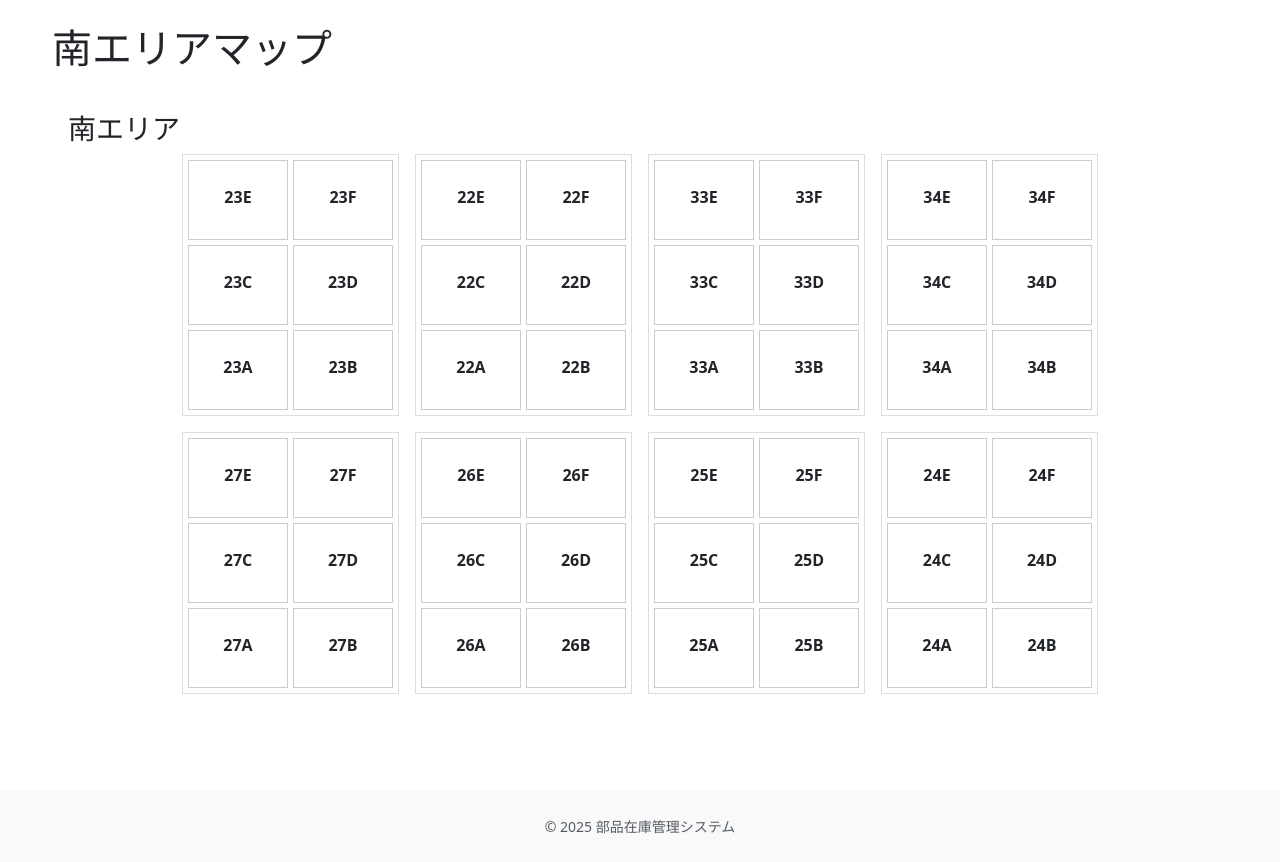
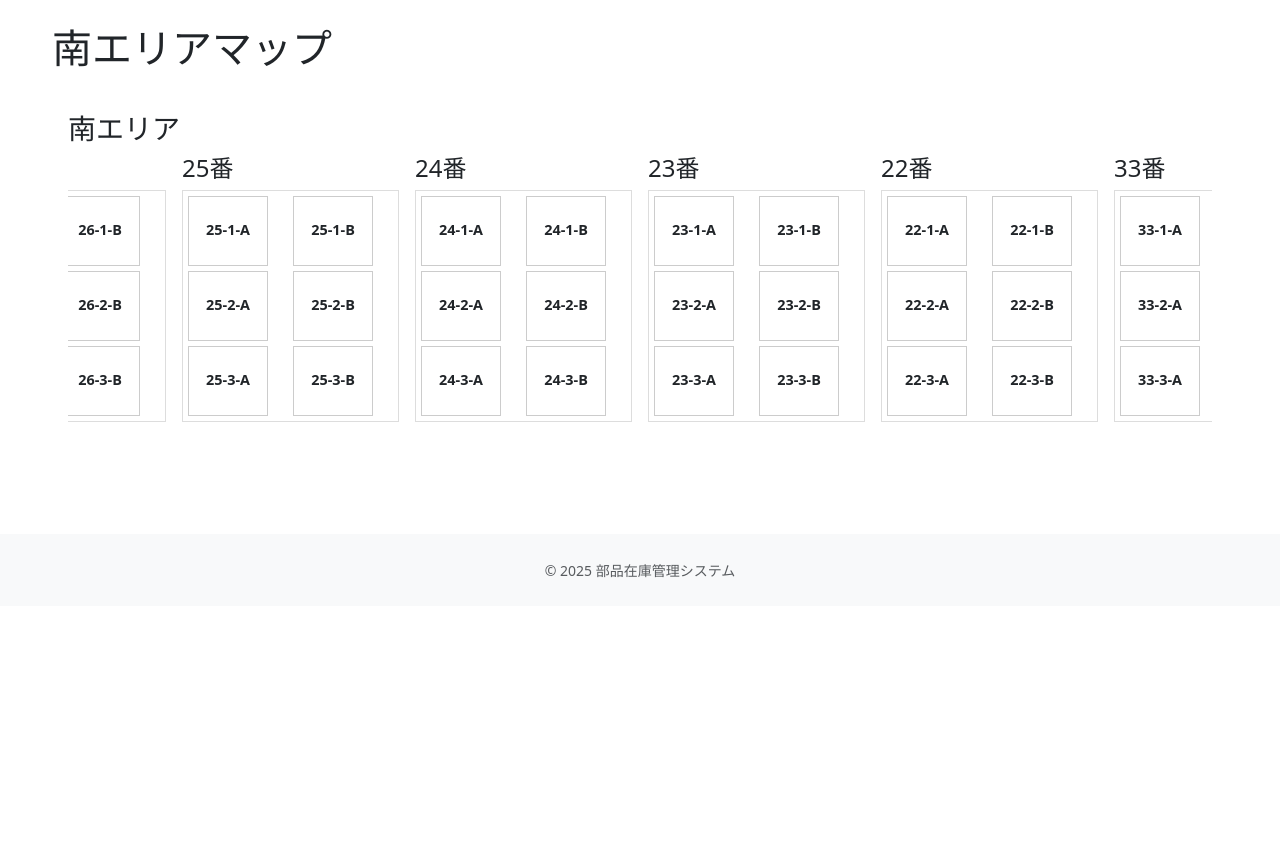
Before and after one commit to ko-matsushita2404/inventory-dashboard, a Flask app: page /map/south_area in a window 1280 px wide. Shown: the part 76-938 px from the top of the page. After the commit the page ends 654 px from the top, so only its background shows below. Run offline with Flask 3, Linux system fonts and the light colour scheme; the visitor is signed in with stand-in values (Sample User, id 1); data that the repository does not hold is empty; parts of the project's set-up code (start-up, migrations or seed data) failed here and were passed over.

Commit message:
Add files via upload

```diff
--- a/static/css/map_styles.css
+++ b/static/css/map_styles.css
@@ -41,10 +41,10 @@
 }
 
 .grid-cell {
-    width: 100px;
-    height: 80px;
+    width: 80px; /* 幅を狭くする */
+    height: 70px; /* 高さを少し調整 */
     border: 1px solid #ccc;
-    padding: 10px;
+    padding: 5px; /* パディングを調整 */
     text-align: center;
     cursor: pointer;
     transition: background-color 0.3s;
@@ -64,13 +64,14 @@
 
 .zone-name {
     font-weight: bold;
+    font-size: 0.9em; /* 少し小さく */
     display: block;
-    margin-bottom: 5px;
+    margin-bottom: 3px;
     white-space: nowrap;
 }
 
 .product-numbers {
-    font-size: 0.8em;
+    font-size: 0.7em; /* フォントサイズを小さくする */
     color: #555;
     display: block;
     white-space: nowrap;
@@ -89,27 +90,17 @@
     color: #0056b3;
 }
 
-/* --- Mobile View Adjustments --- */
-@media (max-width: 767.98px) {
-    /* Allow map containers to scroll horizontally */
-    .small-area-container,
-    .large-area-wrapper {
-        overflow-x: auto;
-        padding-bottom: 1rem; /* Add some padding for the scrollbar */
-    }
+/* --- Layout Adjustments --- */
+/* Force horizontal scrolling for all map containers */
+.small-area-container,
+.large-area-wrapper {
+    display: flex;
+    flex-wrap: nowrap; /* 折り返しを無効化 */
+    overflow-x: auto;  /* 横スクロールを有効化 */
+    padding-bottom: 1rem;
+}
 
-    /* Prevent the grid from shrinking too much */
-    .small-area-row-grid {
-        display: grid;
-        grid-template-columns: repeat(8, 100px); /* Keep original column setup */
-        gap: 5px;
-    }
-
-    .shelf-block {
-        display: grid;
-        grid-template-columns: repeat(2, 100px); /* Keep original column setup */
-        gap: 5px;
-        border: 1px solid #ddd;
-        padding: 5px;
-    }
+.small-area-row-grid,
+.shelf-block {
+    flex-shrink: 0; /* コンテナが縮まないようにする */
 }
--- a/static/js/map.js
+++ b/static/js/map.js
@@ -59,13 +59,31 @@ document.addEventListener('DOMContentLoaded', function () {
                         prodNoSpan.className = 'fw-bold fs-5';
                         prodNoSpan.textContent = `製番: ${prodNo}`;
 
+                        // --- Button Group ---
+                        const buttonGroup = document.createElement('div');
+                        buttonGroup.className = 'btn-group';
+                        buttonGroup.setAttribute('role', 'group');
+
+                        // Details Button (Location Specific)
+                        const detailsButton = document.createElement('a');
+                        detailsButton.href = `/production/${prodNo}/location/${locationId}`;
+                        detailsButton.target = '_blank';
+                        detailsButton.className = 'btn btn-info btn-sm';
+                        detailsButton.innerHTML = '<i class="bi bi-info-circle"></i> 詳細';
+                        detailsButton.title = 'この場所の部品詳細を開く';
+
+                        // Move Button
                         const moveButton = document.createElement('a');
                         moveButton.href = `/move/location/${locationId}/production/${prodNo}`;
                         moveButton.className = 'btn btn-warning btn-sm';
-                        moveButton.innerHTML = '<i class="bi bi-arrows-move"></i> この製番をまとめて移動';
+                        moveButton.innerHTML = '<i class="bi bi-arrows-move"></i> 移動';
+                        moveButton.title = 'この製番をまとめて移動';
+
+                        buttonGroup.appendChild(detailsButton);
+                        buttonGroup.appendChild(moveButton);
 
                         groupDiv.appendChild(prodNoSpan);
-                        groupDiv.appendChild(moveButton);
+                        groupDiv.appendChild(buttonGroup);
                         container.appendChild(groupDiv);
                     }
 
@@ -78,12 +96,14 @@ document.addEventListener('DOMContentLoaded', function () {
                             const originalLocation = e.target.dataset.originalLocation;
 
                             // Set data for the drop event
-                            e.dataTransfer.setData('text/plain', JSON.stringify({ productionNo: prodNo, originalLocation: originalLocation }));
-                            e.dataTransfer.effectAllowed = 'move';
-                            e.target.style.cursor = 'grabbing'; // Change cursor on drag
-
-                            // Hide the modal so the user can see the map
+                            // Hide the modal completely and then initiate drag
                             locationModal.hide();
+                            // A short delay to allow the modal backdrop to disappear
+                            setTimeout(() => {
+                                e.dataTransfer.setData('text/plain', JSON.stringify({ productionNo: prodNo, originalLocation: originalLocation }));
+                                e.dataTransfer.effectAllowed = 'move';
+                                document.body.classList.add('dragging'); // Add a class to the body
+                            }, 150); // 150ms delay, just longer than the default fade time
                         });
 
                         draggable.addEventListener('dragend', function (e) {
--- a/templates/map_south_area.html
+++ b/templates/map_south_area.html
@@ -13,19 +13,24 @@
         <div class="map-section">
             <h3>南エリア</h3>
             <div class="large-area-wrapper south-area-wrapper">
-                {% set south_numbers = [34, 33, 22, 23, 24, 25, 26, 27] %}
-                {% set letters = ['E', 'F', 'C', 'D', 'A', 'B'] %}
-                {% for num in south_numbers %}
-                <div class="shelf-block">
-                    {% for letter in letters %}
-                    <div class="grid-cell" id="{{ num }}{{ letter }}">
-                        <span class="zone-name">{{ num }}{{ letter }}</span>
-                        <span class="product-numbers"></span>
-                    </div>
-                    {% endfor %}
+        {% for shelf_num in [34, 33, 22, 23, 24, 25, 26, 27] %}
+        <div class="shelf-block-wrapper">
+            <h4>{{ shelf_num }}番</h4>
+            <div class="shelf-block">
+                {% for i in range(1, 4) %}
+                <div class="grid-cell" id="{{ shelf_num }}-{{ i }}-A">
+                    <span class="zone-name">{{ shelf_num }}-{{ i }}-A</span>
+                    <span class="product-numbers"></span>
+                </div>
+                <div class="grid-cell" id="{{ shelf_num }}-{{ i }}-B">
+                    <span class="zone-name">{{ shelf_num }}-{{ i }}-B</span>
+                    <span class="product-numbers"></span>
                 </div>
                 {% endfor %}
             </div>
+        </div>
+        {% endfor %}
+    </div>
         </div>
     </div>
 
@@ -37,7 +42,7 @@
     </script>
 
     <!-- Modal -->
-    <div class="modal fade" id="locationModal" tabindex="-1" aria-labelledby="locationModalLabel" aria-hidden="true">
+    <div class="modal" id="locationModal" tabindex="-1" aria-labelledby="locationModalLabel" aria-hidden="true">
         <div class="modal-dialog modal-dialog-centered">
             <div class="modal-content">
                 <div class="modal-header">
```
Also changed, not shown: templates/map_north_area.html (+16 -11 lines), templates/map_small_area.html (+13 -5 lines), templates/production_details.html (+55 -3 lines).
